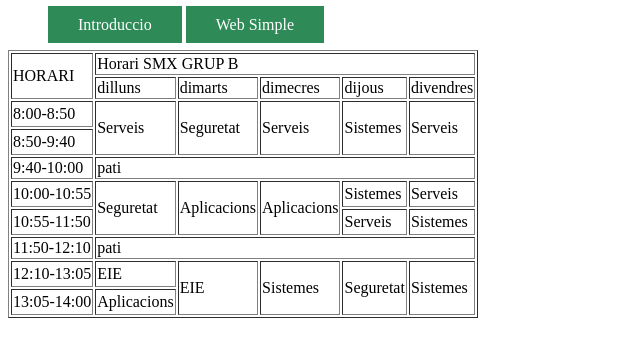
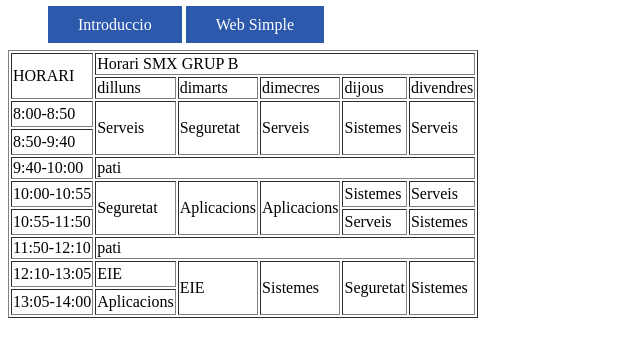
Before and after one commit to lluisfa/Introduccio.html, a plain HTML site: page horari.html in a window 1280 px wide. Shown: the whole page, without its empty margins (0-640 px from the left). Drawn offline with Linux system fonts and the light colour scheme.

Commit message:
canvi color navegació

```diff
--- a/css/styles.css
+++ b/css/styles.css
@@ -1,5 +1,5 @@
 .nav-enlace {
-    background: seagreen;
+    background: rgb(45, 89, 172);
     color: #fff;
     padding: 10px 30px;
     text-decoration: none;
@@ -7,5 +7,5 @@
 }
 
 .nav-enlace:hover {
-    background: rgb(143, 188, 154);
+    background: rgb(45, 28, 194);
 }
```
